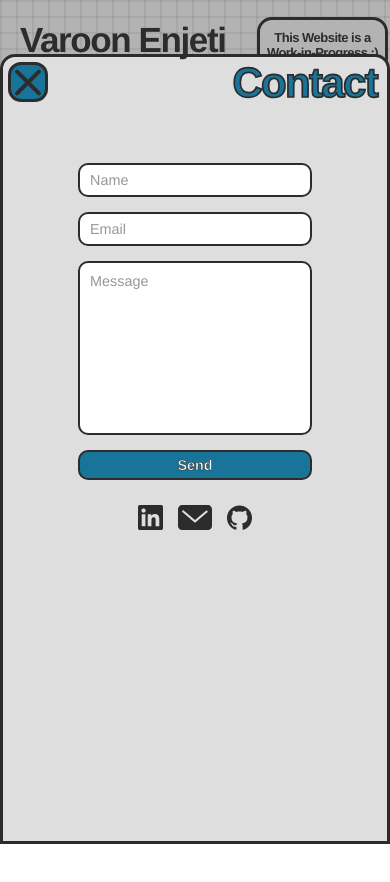
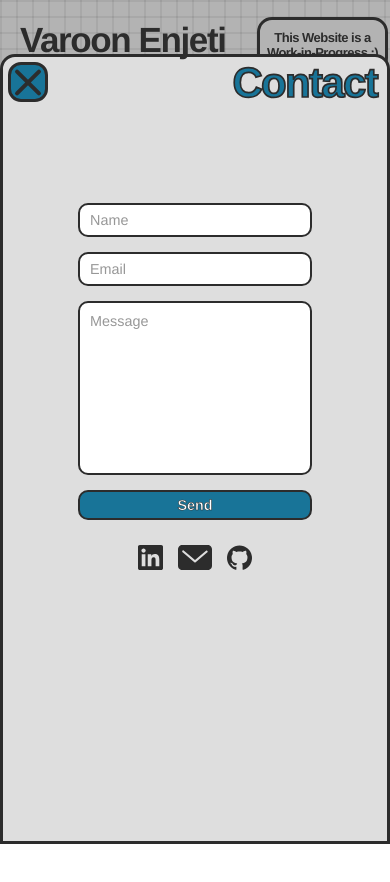
Before and after one commit to varoon-enjeti/portfolio-website, a React (Create React App) app: page / in a window 390 px wide. Both pictures are taken after a click on the button "Contact". Shown: the top 882 px of the page. Built offline with nearby package versions, Linux system fonts and the light colour scheme.

Commit message:
just allignment

```diff
--- a/src/styles/pages-styles/contact.css
+++ b/src/styles/pages-styles/contact.css
@@ -96,10 +96,17 @@ textarea:focus, input:focus {
 }
 
 @media screen and (max-width: 620px) {
+    .contact-bottom {
+        display: flex;
+        flex-direction: column;
+        justify-content: center;
+        align-items: center;
+    }
+
     .contact-box {
         width: 60vw;
         gap: 15px;
-        margin-top: 40px;
+        margin-top: 80px;
     }
 
     .cont-form {
```
